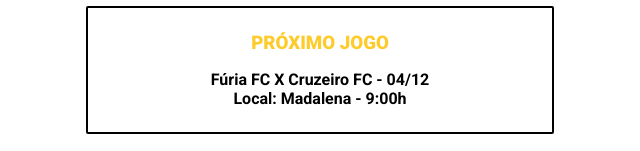
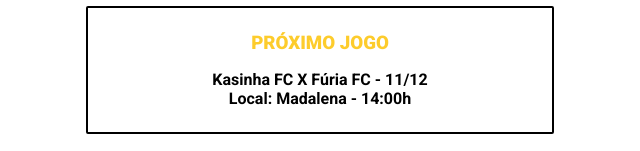
Before and after one commit to JmJunior20/furia-fc, a plain HTML site: page index.html in a window 1280 px wide. Shown: the part 801-952 px from the top of the page, 320-960 px from the left. Drawn offline with Linux system fonts and the light colour scheme.

Commit message:
Atualizando o jogo

```diff
--- a/index.html
+++ b/index.html
@@ -138,8 +138,8 @@
 
           <div class="card">
             <h3>Próximo jogo</h3>
-            <p>Fúria FC X Cruzeiro FC - 04/12</p>
-            <p>Local: Madalena - 9:00h</p>
+            <p>Kasinha FC X Fúria FC - 11/12</p>
+            <p>Local: Madalena - 14:00h</p>
           </div>
         </div>
       </div>
```
